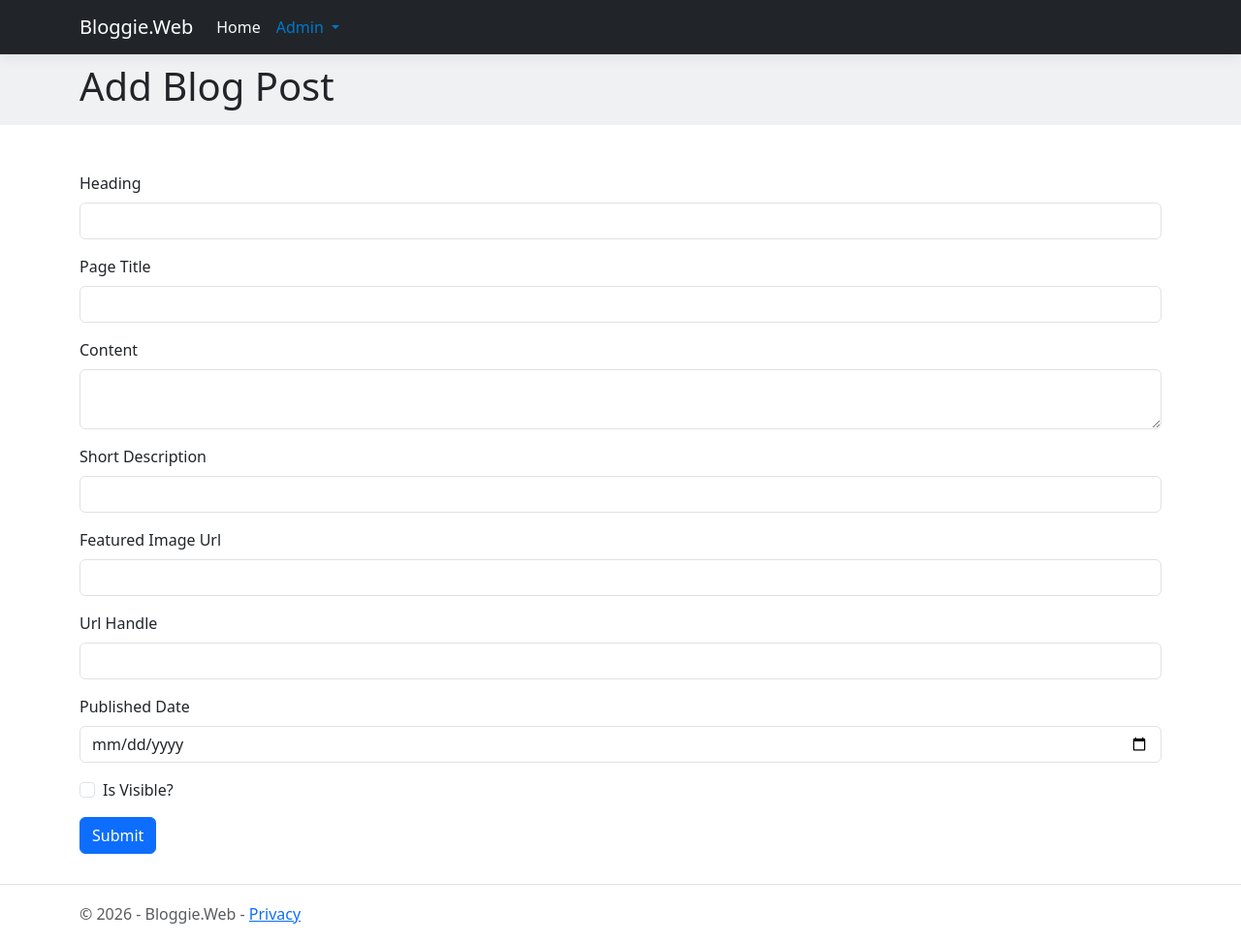
After one commit to Soupreme-gif/Bloggie, an ASP.NET Core app: page /Admin/Blogs/Add in a window 1280 px wide. The commit adds this page. Shown: the whole page at 97% size. Run offline with ASP.NET Core 8, Linux system fonts and the light colour scheme; style sheets or scripts are compiled from the project's sources.

Commit message:
Changed layout file and added the add blog post page.

```diff
--- /dev/null
+++ b/Bloggie.Web/Pages/Admin/Blogs/Add.cshtml
@@ -0,0 +1,62 @@
+@page
+@model Bloggie.Web.Pages.Admin.Blogs.AddModel
+@{
+}
+
+<div class="bg-secondary bg-opacity-10 py-2 mb-5">
+    <div class="container">
+        <h1>Add Blog Post</h1>
+    </div>
+</div>
+
+<div>
+    <div class="container">
+        <form method="post">
+            <div class="mb-3">
+                <label for="heading" class="form-label">Heading</label>
+                <input type="text" class="form-control" id="heading">
+            </div>
+
+            <div class="mb-3">
+                <label for="pageTitle" class="form-label">Page Title</label>
+                <input type="text" class="form-control" id="pageTitle">
+            </div>
+
+            <div class="mb-3">
+                <label for="content" class="form-label">Content</label>
+                <textarea class="form-control" id="content"></textarea>
+            </div>
+
+            <div class="mb-3">
+                <label for="shortDescription" class="form-label">Short Description</label>
+                <input type="text" class="form-control" id="shortDescription">
+            </div>
+
+            <div class="mb-3">
+                <label for="featuredImageUrl" class="form-label">Featured Image Url</label>
+                <input type="text" class="form-control" id="featuredImageUrl">
+            </div>
+
+            <div class="mb-3">
+                <label for="urlHandle" class="form-label">Url Handle</label>
+                <input type="text" class="form-control" id="urlHandle">
+            </div>
+
+            <div class="mb-3">
+                <label for="publishedDate" class="form-label">Published Date</label>
+                <input type="date" class="form-control" id="publishedDate">
+            </div>
+
+            <div class="form-check mb-3">
+                <input class="form-check-input" type="checkbox" value="" id="isVisible">
+                <label class="form-check-label" for="isVisible">
+                    Is Visible?
+                </label>
+            </div>
+
+            <div class="mb-3">
+                <button class="btn btn-primary" type="submit">Submit</button>
+            </div>
+        </form>
+    </div>
+</div>
--- /dev/null
+++ b/Bloggie.Web/Pages/Admin/Blogs/Add.cshtml.cs
@@ -0,0 +1,12 @@
+using Microsoft.AspNetCore.Mvc;
+using Microsoft.AspNetCore.Mvc.RazorPages;
+
+namespace Bloggie.Web.Pages.Admin.Blogs
+{
+    public class AddModel : PageModel
+    {
+        public void OnGet()
+        {
+        }
+    }
+}
--- a/Bloggie.Web/Pages/Shared/_Layout.cshtml
+++ b/Bloggie.Web/Pages/Shared/_Layout.cshtml
@@ -11,7 +11,7 @@
 </head>
 <body>
     <header>
-        <nav class="navbar navbar-expand-sm navbar-toggleable-sm navbar-light bg-white border-bottom box-shadow mb-3">
+        <nav class="navbar navbar-expand-sm navbar-toggleable-sm navbar-dark bg-dark border-bottom box-shadow">
             <div class="container">
                 <a class="navbar-brand" asp-area="" asp-page="/Index">Bloggie.Web</a>
                 <button class="navbar-toggler" type="button" data-bs-toggle="collapse" data-bs-target=".navbar-collapse" aria-controls="navbarSupportedContent"
@@ -21,21 +21,29 @@
                 <div class="navbar-collapse collapse d-sm-inline-flex justify-content-between">
                     <ul class="navbar-nav flex-grow-1">
                         <li class="nav-item">
-                            <a class="nav-link text-dark" asp-area="" asp-page="/Index">Home</a>
+                            <a class="nav-link text-light" asp-area="" asp-page="/Index">Home</a>
                         </li>
-                        <li class="nav-item">
-                            <a class="nav-link text-dark" asp-area="" asp-page="/Privacy">Privacy</a>
+                        <li class="nav-item dropdown">
+                            <a class="nav-link dropdown-toggle" href="#" role="button" data-bs-toggle="dropdown"
+                                aria-expanded="false" id="navbarDropbarAdmin">
+                                 Admin
+                            </a>
+                            <ul class="dropdown-menu" aria-labelledby="navbarDropbarAdmin">
+                                <li>
+                                    <a class="dropdown-item" href="/admin/blogs/add">Add Blog Post</a>
+                                </li>
+                            </ul>
                         </li>
                     </ul>
                 </div>
             </div>
         </nav>
     </header>
-    <div class="container">
+
         <main role="main" class="pb-3">
             @RenderBody()
         </main>
-    </div>
+
 
     <footer class="border-top footer text-muted">
         <div class="container">
```
